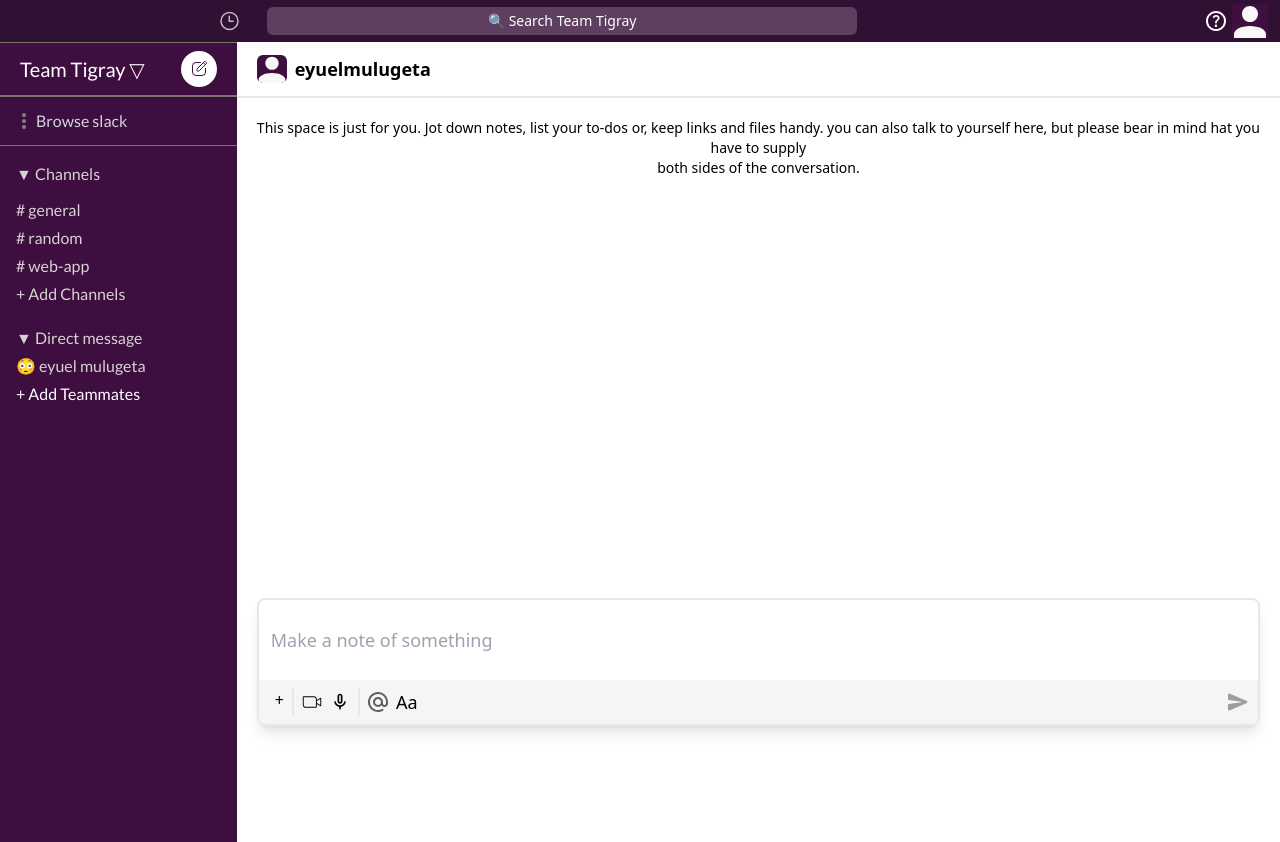
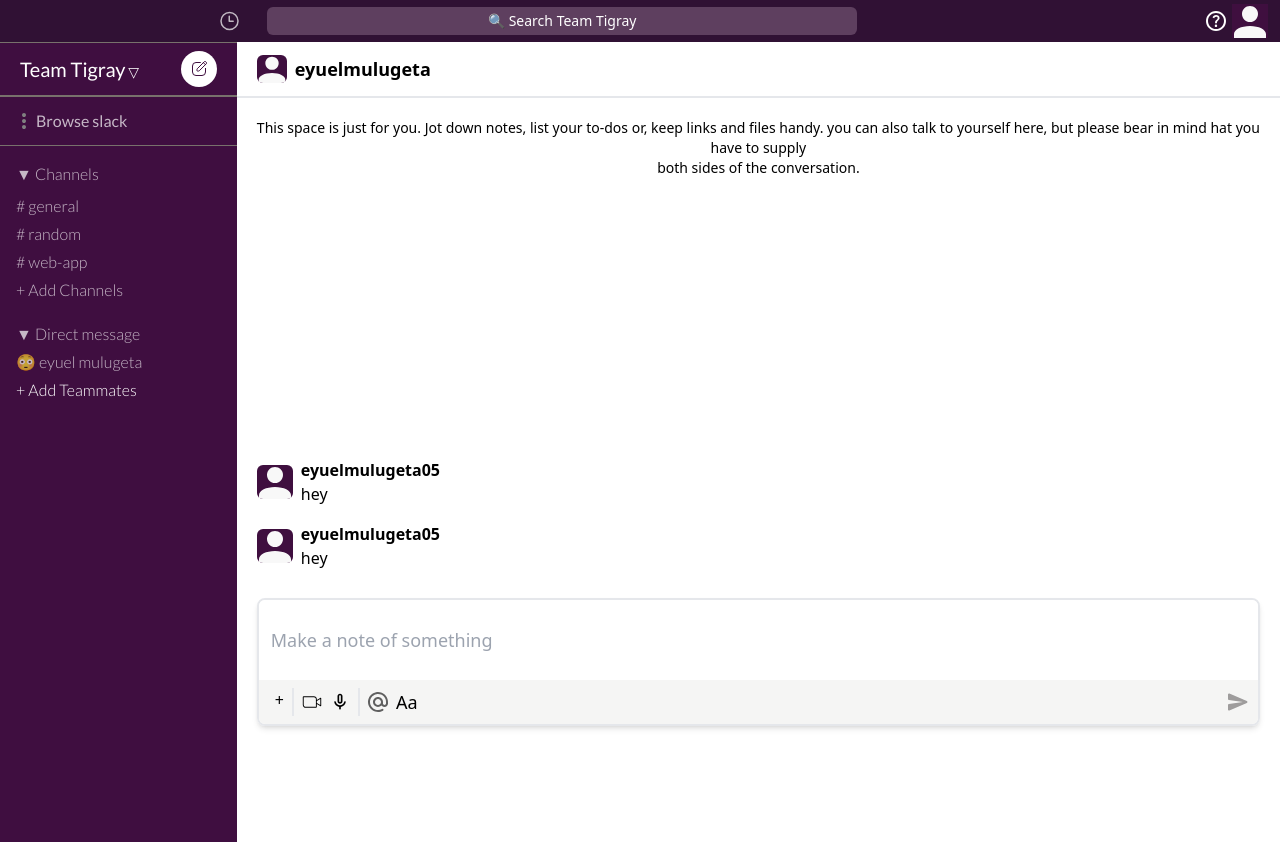
Before and after one commit to eyuel23/slack-remake, a Next.js app: page /id in a window 1280 px wide. Built offline with nearby package versions, Linux system fonts and the light colour scheme.

Commit message:
added firebase

```diff
--- a/components/Main/Input.tsx
+++ b/components/Main/Input.tsx
@@ -8,7 +8,7 @@
 
 export default function Input() {
   return (
-    <div className="rounded-lg border-2 m-5 overflow-hidden shadow-lg">
+    <div className="rounded-lg border-2 m-5 overflow-hidden shadow-md">
       <input
         type="text"
         placeholder="Make a note of something"
--- /dev/null
+++ b/components/Main/Message.tsx
@@ -0,0 +1,20 @@
+import Image from "next/image";
+import React from "react";
+import profile from "../../public/profile.svg";
+export default function Message() {
+  return (
+    <div className="flex gap-2 items-center px-5 py-2">
+      <Image
+        src={profile}
+        alt="profile"
+        width={36}
+        height={45}
+        className="rounded-md"
+      />
+      <div className="">
+        <h1 className="font-semibold">eyuelmulugeta05</h1>
+        <div className="font-light">hey</div>
+      </div>
+    </div>
+  );
+}
--- a/components/Main/Messages.tsx
+++ b/components/Main/Messages.tsx
@@ -1,8 +1,12 @@
-import React from "react";
+import Message from "./Message";
 
 export default function Messages() {
+  const messages = [
+    { id: 1, name: "eyuel mulugeta", message: "this is it" },
+    { id: 2, name: "eyuel mulugeta", message: "this is it" },
+  ];
   return (
-    <div className=" h-3/5">
+    <div className="flex flex-col h-3/5 justify-between">
       <p className="text-sm font-light p-5 text-center">
         <span className="font-normal"> This space is just for you.</span> Jot
         down notes, list your to-dos or, keep links and files handy. you can
@@ -11,6 +15,10 @@
         <br />
         both sides of the conversation.
       </p>
+      <div className="flex flex-col">
+        <Message />
+        <Message />
+      </div>
     </div>
   );
 }
--- a/components/Main/WorkSpace.tsx
+++ b/components/Main/WorkSpace.tsx
@@ -7,16 +7,18 @@
   return (
     <div className="min-h-screen bg-Workspace w-[18.5%] text-white font-Lato">
       <div className="flex items-center justify-between px-5 border-y-[0.1px] border-stone-500 py-2">
-        <h1 className="text-xl ">Team Tigray ▽</h1>
+        <h1 className="text-xl ">
+          Team Tigray<span className="text-sm"> ▽</span>
+        </h1>
         <Image src={Write} alt="write" />
       </div>
-      <div className="flex items-center  pl-3 border-y-[0.1px] border-stone-500 py-3 text-gray-300">
+      <div className="flex items-center  pl-3 border-y-[0.1px] border-stone-500 py-3 text-text">
         <Image src={option} alt="option" />
         <h1 className="text-md font-Lato">Browse slack</h1>
       </div>
-      <div className="text-stone-300 p-4  flex flex-col gap-5">
+      <div className="text-text p-4  flex flex-col gap-5 font-light">
         <ul className="flex flex-col gap-1">
-          <li className="pb-2">▼ Channels</li>
+          <li className="pb-1">▼ Channels</li>
           <li># general</li>
           <li># random</li>
           <li># web-app</li>
--- a/components/SignIn/SignIn.tsx
+++ b/components/SignIn/SignIn.tsx
@@ -4,6 +4,10 @@
 import slackWorld from "../../public/slackWorld.webp";
 
 export default function SignIn() {
+  const signInWithGoogle = () => {
+    // const provider = new firebase.auth.GoogleAuthProvider();
+    // auth.signInWithPopup(provider);
+  };
   return (
     <section className="bg-slack min-h-screen flex justify-between items-center text-white font-Inter">
       <div className="flex flex-col justify-center gap-28 pt-16 pl-32">
@@ -22,11 +26,13 @@
             </p>
           </div>
           <div className="flex flex-col gap-5 justify-center">
-            <Link href={"/id"}>
-              <button className="bg-green-800 text-xl w-3/5 h-12 rounded-lg">
-                Sign In to Slack
-              </button>
-            </Link>
+            <button
+              className="bg-green-800 text-xl w-3/5 h-12 rounded-lg"
+              onClick={signInWithGoogle}
+            >
+              Sign In to Slack
+            </button>
+
             <p className="text-stone-300 f text-md">
               Well take you to your web browser to sign and then <br />
               bring you back here.
--- a/package.json
+++ b/package.json
@@ -10,14 +10,19 @@
   },
   "dependencies": {
     "@next/font": "13.0.7",
+    "@reduxjs/toolkit": "^1.9.1",
+    "@types/firebase": "^3.2.1",
     "@types/node": "18.11.16",
     "@types/react": "18.0.26",
     "@types/react-dom": "18.0.9",
     "eslint": "8.30.0",
     "eslint-config-next": "13.0.7",
+    "firebase": "^9.15.0",
+    "firebase-admin": "^11.4.0",
     "next": "13.0.7",
     "react": "18.2.0",
     "react-dom": "18.2.0",
+    "react-firebase-hooks": "^5.1.1",
     "typescript": "4.9.4"
   },
   "devDependencies": {
--- a/pages/[id]/index.tsx
+++ b/pages/[id]/index.tsx
@@ -7,7 +7,7 @@
   return (
     <section className="flex flex-col min-h-screen">
       <Navigation />
-      <div className="flex">
+      <div className="flex h-full">
         <WorkSpace />
         <Main />
       </div>
--- a/tailwind.config.js
+++ b/tailwind.config.js
@@ -11,6 +11,7 @@
         Navigation: "#301134",
         search: "#5e3f5f",
         Workspace: "#3f0e40",
+        text: "rgba(255, 255, 255, 0.7) ",
       },
       fontFamily: {
         Inter: "Inter",
```
Also changed, not shown: utils/firebase.tsx (added, +22 -0 lines), public/profile.svg, 1 other file (tests, documents, lock files or other folders).
